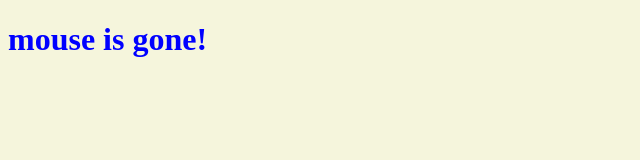
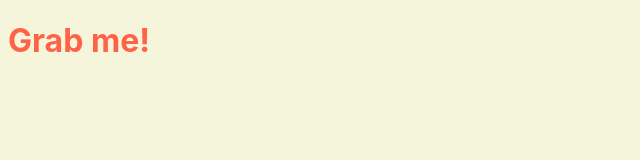
Before and after one commit to danphne/JavascriptStudy-VanillaJs, a plain HTML site: page momentum/index.html in a window 1280 px wide. Both pictures are taken after a click on the element "Grab me!". Shown: the whole page, without its empty margins (0-640 px from the left). Drawn offline with Linux system fonts and the light colour scheme.

Commit message:
className change

```diff
--- a/momentum/app.js
+++ b/momentum/app.js
@@ -1,18 +1,14 @@
-const title = document.getElementById("title");
+const h1 = document.querySelector("div.hello:first-child h1");
 
 function handleTitleClick(){
-  title.style.color = 'blue';
-  console.log('title was clicked');
+  const clickedClass = "clicked";
+  /*if(h1.classList.contains(clickedClass)){
+    h1.classList.remove(clickedClass);
+  }else{
+    h1.classList.add(clickedClass);
+  }*/
+  h1.classList.toggle(clickedClass);
 }
 
-function handleMouseEnter(){
-  title.innerText = "mouse is here!";
-}
 
-function handleMouseLeave(){
-title.innerText = "mouse is gone!";
-}
-
-title.addEventListener("click", handleTitleClick);
-title.addEventListener("mouseenter",handleMouseEnter)
-title.addEventListener("mouseleave",handleMouseLeave)
+h1.addEventListener("click", handleTitleClick);
--- a/momentum/index.html
+++ b/momentum/index.html
@@ -8,7 +8,9 @@
   <title>Momentum</title>
 </head>
 <body>
-  <h1 id="title">Grab me!</h1>
+  <div class="hello">
+    <h1 class="sexy-font">Grab me!</h1>
+  </div>
   <script src="app.js"></script>
 </body>
 </html>
--- a/momentum/style.css
+++ b/momentum/style.css
@@ -1,3 +1,15 @@
 body{
   background-color: beige;
 }
+h1{
+  color: cornflowerblue;
+  transition: color .5s ease-in-out;
+}
+
+.clicked{
+  color: tomato;
+}
+
+.sexy-font {
+  font-family: -apple-system, BlinkMacSystemFont, 'Segoe UI', Roboto, Oxygen, Ubuntu, Cantarell, 'Open Sans', 'Helvetica Neue', sans-serif;
+}
```
